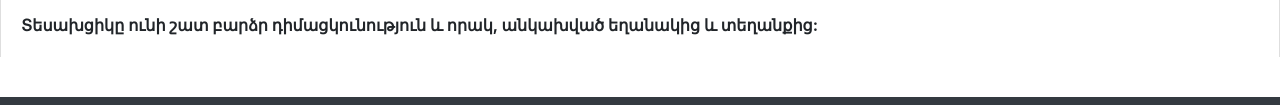
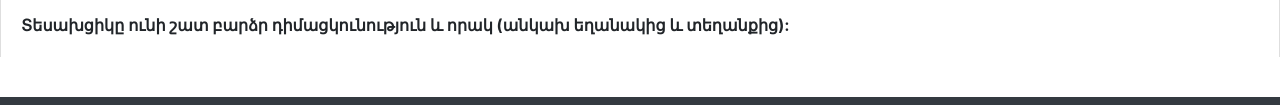
Before and after one commit to narekqechechyan/shop, a plain HTML site: page product.html in a window 1280 px wide. Shown: the part 1069-1174 px from the top of the page. Drawn offline with nearby package versions, Linux system fonts and the light colour scheme.

Commit message:
Update product.html

```diff
--- a/product.html
+++ b/product.html
@@ -190,7 +190,7 @@
             <li>POE միացում</li>
             <li>SD քարտի տեղադրում հենց տեսախցիկի ներսում՝ 32GB 64GB 128GB </li>
           </ul>
-          <strong>Տեսախցիկը ունի շատ բարձր դիմացկունություն և որակ, անկախված եղանակից և տեղանքից:</strong>
+          <strong>Տեսախցիկը ունի շատ բարձր դիմացկունություն և որակ (անկախ եղանակից և տեղանքից):</strong>
         </div>
       </div>
     </div>
```
